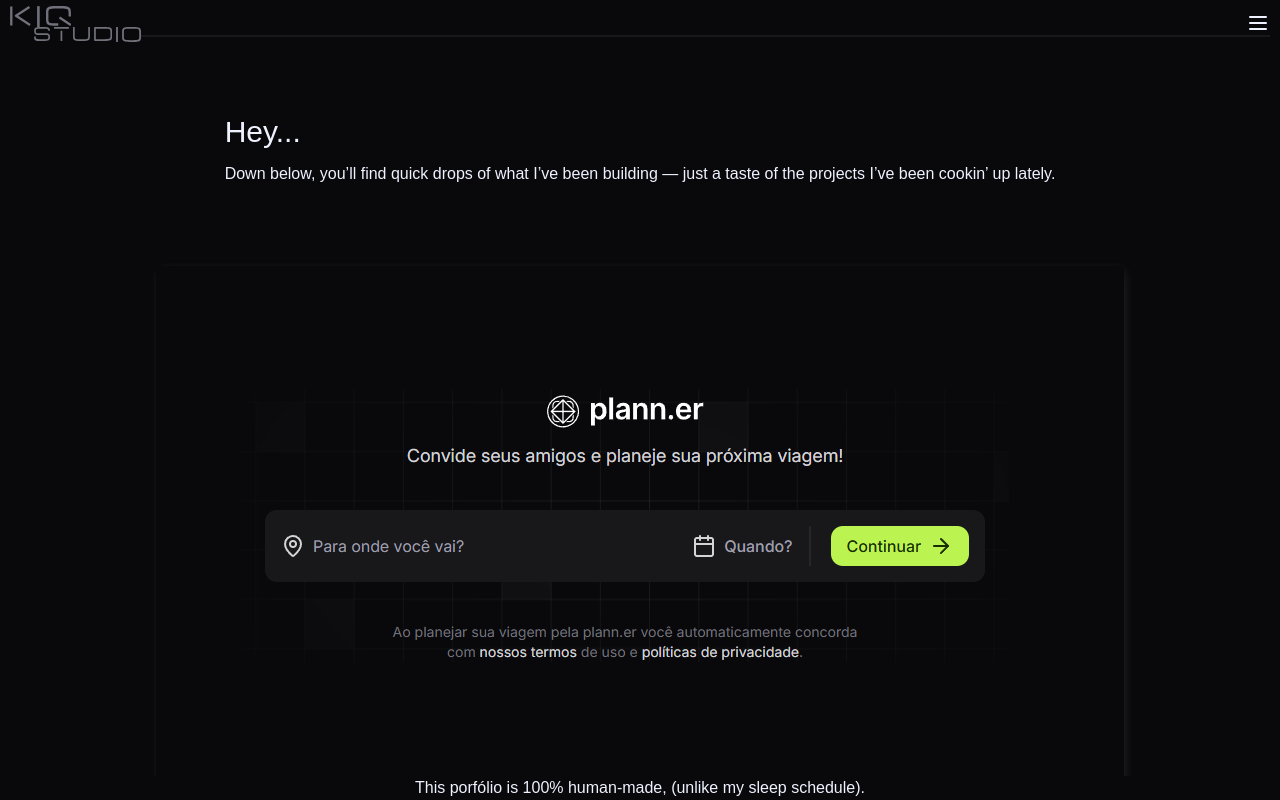
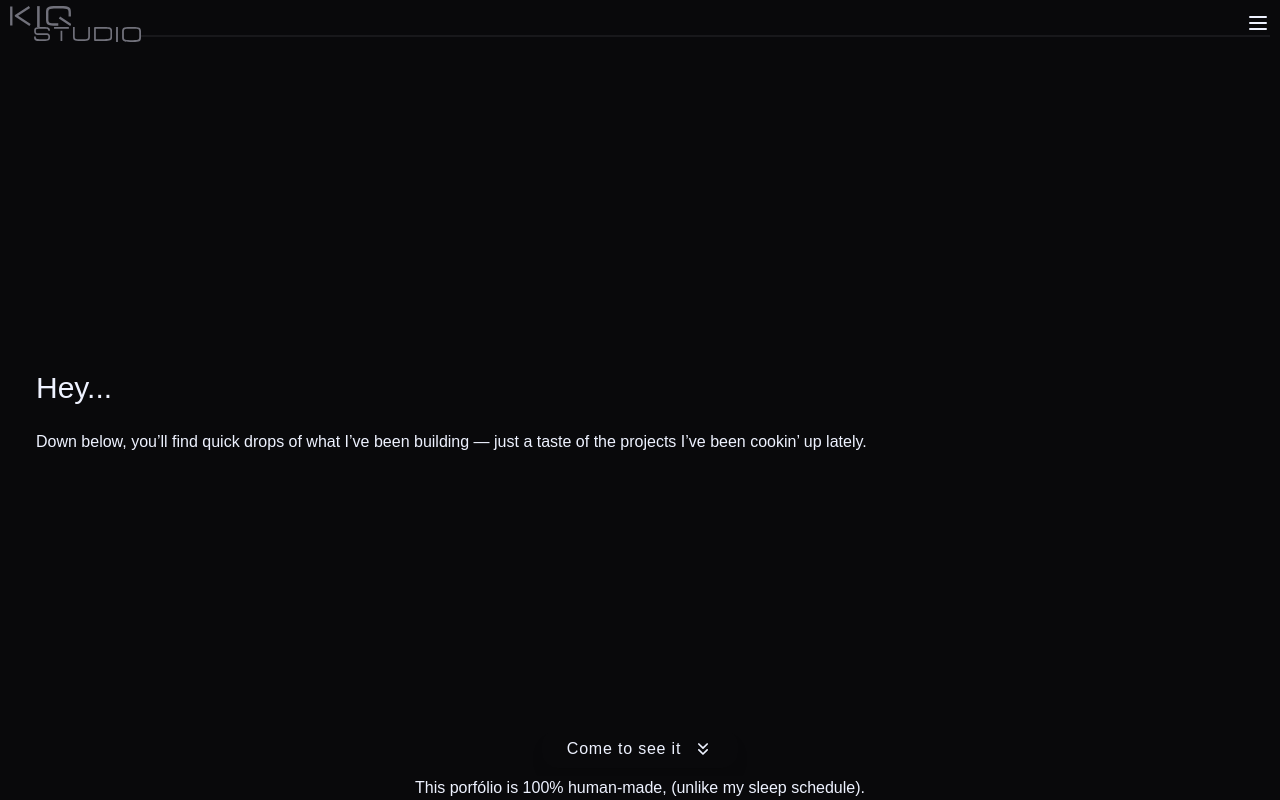
Before and after one commit to kiqprado/kiqstudio, a Next.js app: page / in a window 1280 px wide. Built offline with nearby package versions, Linux system fonts and the light colour scheme; no server answers; a web font is replaced by a local one.

Commit message:
fix n feat: insert new elements and fixing ui components to create a better UX

```diff
--- a/package.json
+++ b/package.json
@@ -16,7 +16,8 @@
     "lucide-react": "^0.514.0",
     "next": "15.3.3",
     "react": "^19.0.0",
-    "react-dom": "^19.0.0"
+    "react-dom": "^19.0.0",
+    "tailwind-variants": "^1.0.0"
   },
   "devDependencies": {
     "@eslint/eslintrc": "^3",
--- a/src/app/components/header.tsx
+++ b/src/app/components/header.tsx
@@ -4,7 +4,7 @@
 
 import { MainMenuModal } from './menu-modal'
 
-import { Button } from '../elements/button'
+import { ButtonIcon } from '../elements/button-icon'
 import { Logo } from '../elements/logo'
 
 import { Menu } from 'lucide-react'
@@ -23,12 +23,12 @@
         isMobileRange={true}
       />
       <div className='w-full flex flex-col'>
-        <Button
+        <ButtonIcon
           onClick={HandleOpeningMenu}
-          className='self-end'
+          align='end'
         >
           <Menu/>
-        </Button>
+        </ButtonIcon>
         <div className='h-0.5 bg-zinc-900'/>
       </div>
 
--- a/src/app/components/menu-modal.tsx
+++ b/src/app/components/menu-modal.tsx
@@ -3,8 +3,6 @@
 import Link from 'next/link'
 
 import { projects, contacts } from '../portfolio-data/data'
-
-import { Button } from '../elements/button'
 
 import { X } from 'lucide-react'
 
@@ -47,12 +45,12 @@
             ref={projectsSubMenuRef}
             className='relative'
           >
-            <Button
+            <button
               onClick={HandleToggleProjectsSubMenuModal}
               className='text-lg tracking-widest font-bold hover:text-sky-500 transition-all duration-300 ease-in-out'
             >
               [ The Work ]
-            </Button>
+            </button>
             <span
               className='absolute top-2.5 text-sm font-bold text-red-500'
             >
@@ -73,11 +71,11 @@
           </div>
 
           <div className='relative'>
-            <Button
+            <button
               className='text-lg tracking-widest font-bold hover:text-sky-500 transition-all duration-300 ease-in-out'
             >
               [ Behind the Pixels ]
-            </Button>
+            </button>
             <span
               className='absolute top-2.5 text-sm font-bold text-red-500'
             >
@@ -86,12 +84,12 @@
           </div>
 
           <div className='relative'>
-            <Button
+            <button
               onClick={HandleToggleContactsSubMenuModal}
               className='text-lg tracking-widest font-bold hover:text-sky-500 transition-all duration-300 ease-in-out'
             >
               [ Let´s talk ]
-            </Button>
+            </button>
             <span
               className='absolute top-2.5 text-sm font-bold text-red-500'
             >
--- a/src/app/contacts/[slug]/contact-client-model.tsx
+++ b/src/app/contacts/[slug]/contact-client-model.tsx
@@ -6,6 +6,8 @@
 
 import { ButtonLink } from '@/app/elements/button-link'
 import { NavBarSectionTitle } from '@/app/elements/project-title-navbar'
+
+import { PageNotFound } from '@/app/error/page-not-found'
 
 import { ArrowBigLeft, ArrowBigRight } from 'lucide-react'
 
@@ -29,16 +31,14 @@
 
   if(!contact) {
     return (
-      <div className='fixed inset-0 bg-zinc-950/50 flex'>
-        <div className='m-auto px-6 py-3 flex items-center justify-center'>
-          <span className='font-medium text-xl'>Contact unavailable</span>
-        </div>
-      </div>
+      <PageNotFound>
+        Contact unavailable
+      </PageNotFound>
     )
   }
 
   return (
-    <div>
+    <div className='h-svh flex'>
       <div
         className={`w-full max-w-4xl fixed ${mobileRangeFull ? 'top-3' : 'top-5'} left-1/2 -translate-x-1/2 z-10 flex items-center justify-center gap-3 px-3`}>
         <ButtonLink
@@ -55,6 +55,18 @@
           <ArrowBigRight/>
         </ButtonLink>
       </div>
+
+      <div
+        className='m-auto'
+      >
+        <ButtonLink
+          href={'/'}
+        >
+          Home
+        </ButtonLink>
+      </div>
+
+
     </div>
   )
 }
--- a/src/app/contacts/[slug]/page.tsx
+++ b/src/app/contacts/[slug]/page.tsx
@@ -8,17 +8,16 @@
 }
 
 export default function Contacts({ params }: IContacts) {
-  const { slug } = params
+  const { slug } =  params
   const contact = contacts.find((c) => c.slug === slug)
 
   const currentIndex = contacts.findIndex((c) => c.slug === slug)
   const prevIndex = (currentIndex - 1 + contacts.length) % contacts.length
-  const nextIndex = (currentIndex - 1) % contacts.length
+  const nextIndex = (currentIndex + 1) % contacts.length
 
   const prevContact = contacts[prevIndex]
   const nextContact = contacts[nextIndex]
-
-  return (
+  return(
     <ContactClientModel
       prevContact={prevContact}
       contact={contact}
--- /dev/null
+++ b/src/app/elements/button-icon.tsx
@@ -0,0 +1,32 @@
+import { ReactNode, ComponentProps } from 'react'
+import { tv, type VariantProps } from 'tailwind-variants'
+
+const ButtonIconVariants = tv({
+  base: 'flex',
+  variants: {
+    align: {
+      start: 'self-start',
+      center: 'self-center',
+      end: 'self-end'
+    }
+  },
+  defaultVariants: {
+    align: 'center'
+  }
+})
+
+interface IButtonIcon extends ComponentProps<'button'>,
+VariantProps<typeof ButtonIconVariants> {
+  children: ReactNode
+}
+
+export function ButtonIcon({ children, align, ...props } : IButtonIcon) {
+  return (
+    <button
+      {...props}
+      className={ButtonIconVariants({ align })}
+    >
+      {children}
+    </button>
+  )
+}
--- a/src/app/elements/button.tsx
+++ b/src/app/elements/button.tsx
@@ -1,13 +1,48 @@
 import { ComponentProps, ReactNode } from 'react'
+import { tv, type VariantProps} from 'tailwind-variants'
 
-interface Ibutton extends ComponentProps<'button'> {
+const ButtonVariants = tv({
+  base: [
+    'px-6 py-1.5 relative overflow-hidden outline-none',
+    'flex items-center gap-3 text-center tracking-wider',
+    'border border-transparent rounded-2xl shadow-lg hover:shadow-lg',
+    'transition-all duration-500 ease-[cubic-bezier(0.25,0.1,0.25,1)]',
+    'transform hover:scale-105 hover:-translate-y-1',
+    'hover:[filter:brightness(1.05)_drop-shadow(0_2px_4px_rgba(0,0,0,0.2))]',
+    'hover:shadow-[0_5px_15px_-5px_rgba(0,0,0,0.7)]',
+    'hover:[transform:translateY(-0.25rem)_scale(1.02)]',
+    'hover:[&>span]:[transform:scale(0.98)]',
+    'before:content-[""] before:absolute before:inset-0',
+    'before:bg-[linear-gradient(90deg,rgba(255,255,255,0.3)_0%,rgba(255,255,255,0)_70%)]',
+    'before:opacity-0 hover:before:opacity-100',
+    'before:transition-opacity before:duration-500',
+    'active:scale-95 active:shadow-md',
+    'active:[transform:translateY(0)_scale(0.98)]',
+    '[&>span]:transition-[transform] [&>span]:duration-500'
+  ],
+  variants: {
+    size: {
+      fit: 'w-fit',
+      full: 'w-full'
+    }
+  },
+  defaultVariants: {
+    size: 'fit'
+  }
+})
+
+interface Ibutton extends ComponentProps<'button'>,
+VariantProps<typeof ButtonVariants> {
   children: ReactNode
+  onClick: () => void
 }
 
-export function Button({ children, ...props }: Ibutton) {
+export function Button({ children, size, onClick, ...props }: Ibutton) {
   return(
     <button
       {...props}
+      onClick={onClick}
+      className={ButtonVariants({ size })}
     >
       {children}
     </button>
--- /dev/null
+++ b/src/app/error/page-not-found.tsx
@@ -0,0 +1,25 @@
+import { ReactNode } from 'react'
+
+import Link from 'next/link'
+
+interface IPageNotFound {
+  children: ReactNode
+}
+
+export function PageNotFound({ children }: IPageNotFound) {
+  return (
+    <div className='fixed inset-0 flex bg-neutral-950/70'>
+      <div className='m-auto flex flex-col items-center gap-3'>
+        <h3 className='font-bold tracking-wider'>
+          {children}
+        </h3>
+        <Link
+          href={'/'}
+          className='text-center font-bold tracking-wider'
+        >
+          Home
+        </Link>
+      </div>
+    </div>
+  )
+}
--- a/src/app/page.tsx
+++ b/src/app/page.tsx
@@ -3,24 +3,36 @@
 import { useRef, useEffect, useState } from 'react'
 
 import gsap from 'gsap'
-import TextPlugin  from 'gsap'
+import ScrollTrigger from 'gsap/ScrollTrigger'
+import TextPlugin  from 'gsap/TextPlugin'
 import lottie, { AnimationItem } from 'lottie-web'
 import {AnimatePresence, motion} from 'framer-motion'
 
 import Image from 'next/image'
 import Link from 'next/link'
 
+import { useMediaRange } from './utils/breakpoints-hook'
+import { projects } from './portfolio-data/data'
+
 import { Header } from './components/header'
 import { Footer } from './components/footer'
-
-import { useMediaRange } from './utils/breakpoints-hook'
-
-import { projects } from './portfolio-data/data'
 import { LocationAndTimeDisplay } from './components/location-and-time-display'
 
-gsap.registerPlugin(TextPlugin)
+import { Button } from './elements/button'
+
+import { ChevronsDown, ArrowDown } from 'lucide-react'
+
+gsap.registerPlugin(TextPlugin, ScrollTrigger)
 
 export default function Home() {
+  // SCROLL REVEAL REF
+  const mainContainerRef = useRef(null)
+  const introMainDescriptionSectionRef = useRef<HTMLDivElement>(null)
+  const projectPresentationDetailsRef = useRef<HTMLDivElement>(null)
+  const socialsMediaConnectionsRef = useRef<HTMLDivElement>(null)
+  const shortSelfPresentationRef = useRef<HTMLDivElement>(null)
+  const userLocationSettingRef = useRef<HTMLDivElement>(null)
+
   //SHORT PORTFOLIO PRESENTATION
   const titlePresentationRef = useRef(null)
   const descriptionPresentationRef = useRef(null)
@@ -47,6 +59,13 @@
   const mobileRangeFull = isMobileSM || isMobileMD || isMobileLG
   const tabletRangeFull = isTabletMD || isTabletLG
 
+  function HandleScrollToProjectsView() {
+    projectPresentationDetailsRef.current?.scrollIntoView({
+      behavior: 'smooth',
+      block: 'start'
+    })
+  }
+
   // ANIMATION PORTFOLIO SHORT PRESENTATION
   useEffect(() => {
     if(titlePresentationRef.current) {
@@ -54,11 +73,25 @@
         opacity: 0
       }, {
         opacity: 1,
-        duration: 1.5,
-        ease: 'power2.inOut'
+        delay: 0.3,
+        duration: 1,
+        ease: 'power2.inOut',
       })
     }
-  }, [])
+
+    if(descriptionPresentationRef.current) {
+      gsap.fromTo(descriptionPresentationRef.current, {
+        text: ' ',
+        opacity: 0
+      }, {
+        text: { value: introDescription},
+        opacity: 1,
+        delay: 0.5,
+        duration: 2,
+        ease: 'power1.inOut'
+      })
+    }
+  }, [titlePresentationRef, descriptionPresentationRef])
 
   // ANIMATION CARD CAROUSEL IMAGES PROJECTS
   useEffect(() => {
@@ -87,12 +120,14 @@
     function AnimatedProjectsTitleTransition() {
      if(projectsTitleCarouselRef.current) {
       gsap.fromTo(projectsTitleCarouselRef.current, {
-        text: ''
+        text: '______',
+        opacity: 0
       }, {
         text: {
           value: projects[currentProjectTitleIdex].title,
           delimiter: '',
         },
+        opacity: 1,
         duration: 2.5,
         ease: 'power1.inOut'
       })
@@ -136,20 +171,51 @@
     }
   }, [])
 
+    // DATA INTRO CONST´S
+    const introDescription: string = 'Down below, you’ll find quick drops of what I’ve been building — just a taste of the projects I’ve been cookin’ up lately.'
+
   return (
     <div className='h-svh flex flex-col items-center'>
       <Header/>
-      <main className='px-3 py-1.5 flex-1 flex flex-col items-center gap-5 overflow-y-auto'>
-        <div className='py-15 space-y-3'>
+      <main
+        ref={mainContainerRef}
+        className={`flex-1 ${mobileRangeFull || tabletRangeFull ? 'px-3': 'px-9'} flex flex-col items-center gap-5 overflow-y-auto`}
+      >
+        <div
+          ref={introMainDescriptionSectionRef}
+          className='min-h-full min-w-full relative flex flex-col gap-6 justify-center'>
           <h2
             ref={titlePresentationRef}
-            className='text-3xl'
+            className={`${mobileRangeFull ? 'text-4xl tracking-wider' : 'text-3xl'}`}
           >
             Hey...
           </h2>
-          <p className={`text-justify ${mobileRangeFull ? 'text-lg':'text-md'}`}>Down below, you’ll find quick drops of what I’ve been building — just a taste of the projects I’ve been cookin’ up lately.</p>
+          <p
+
+            ref={descriptionPresentationRef}
+            className={`text-justify ${mobileRangeFull ? 'text-lg min-h-24':'text-md'}`}
+          >
+            {introDescription}
+          </p>
+
+          <div className='absolute bottom-2 left-1/2 -translate-x-1/2 w-full flex items-center justify-center'>
+            <Button
+              onClick={HandleScrollToProjectsView}
+              size='fit'
+            >
+              Come to see it
+              <ChevronsDown
+                className='size-5'
+              />
+          </Button>
           </div>
-        <div className='flex flex-col items-center gap-3'>
+        </div>
+
+        <div className='min-h-full'>
+          <div
+            ref={projectPresentationDetailsRef}
+            className='py-3 flex flex-col items-center space-y-6 text-center'
+          >
             <AnimatePresence mode='wait'>
               <motion.img
                 key={currentImageProjectTemplate.slug}
@@ -163,9 +229,16 @@
               />
             </AnimatePresence>
             <p className='tracking-wider'>Some highlights of the current projects</p>
+            <span className='flex gap-3 items-center'>
+              Don’t miss out! See the full details
+              <ArrowDown
+                className='size-5 hover:text-sky-600 transition-colors duration-300 ease-in'
+              />
+            </span>
             <div>
               <Link
                 href={`/projects/${projects[currentProjectTitleIdex].slug}`}
+                className='cursor-pointer hover:text-red-600 transition-colors duration-300 ease-in'
               >
                 <span
                   ref={projectsTitleCarouselRef}
@@ -175,7 +248,13 @@
                 </span>
               </Link>
             </div>
-          <p>Find me on Socials</p>
+          </div>
+
+          <div
+            ref={socialsMediaConnectionsRef}
+            className='flex flex-col items-center gap-3'
+          >
+            <span className='text-lg'>Find me on Socials</span>
 
             <div className='flex items-center'>
               <div className='flex flex-col items-center'>
@@ -183,12 +262,12 @@
                   ref={linkedinSocialsContainerRef}
                   onMouseEnter={() => linkedinSocialsAnimationIconRef.current?.play()}
                   onMouseLeave={() => linkedinSocialsAnimationIconRef.current?.stop()}
-                className='w-10 h-10'
+                  className='w-12 h-12'
                 />
                 <Link
                   href='https://www.linkedin.com/in/kaiqueprado/'
                   target='_blank'
-                className='px-3 rounded-sm border border-transparent hover:bg-blue-500/30 hover:border hover:border-blue-100/30 transition-all duration-300 ease-in-out'
+                  className='px-3 text-lg rounded-sm border border-transparent hover:bg-blue-500/30 hover:border hover:border-blue-100/30 transition-all duration-300 ease-in-out'
                 >
                   LinkedIn
                 </Link>
@@ -198,19 +277,28 @@
                   ref={githubSocialsContainerRef}
                   onMouseEnter={() => githubSocialsAnimationIconRef.current?.play()}
                   onMouseLeave={() => githubSocialsAnimationIconRef.current?.pause()}
-                className='w-10 h-10'
+                  className='w-12 h-12'
                 />
                 <Link
                   href='https://github.com/kiqprado'
                   target='_blank'
-                className=' px-3 rounded-sm border border-transparent hover:bg-neutral-500/30 hover:border hover:border-neutral-100/30 transition-all duration-300 ease-in-out'
+                  className='px-3 text-lg rounded-sm border border-transparent hover:bg-neutral-500/30 hover:border hover:border-neutral-100/30 transition-all duration-300 ease-in-out'
                 >
                   GitHub
                 </Link>
               </div>
             </div>
+
+            <div className='flex flex-col gap-3 items-center'>
+              <span>Send me a message</span>
+              <button>Email</button>
             </div>
-        <div className='space-y-3'>
+          </div>
+        </div>
+
+        <div
+          ref={shortSelfPresentationRef}
+          className='min-h-full space-y-3'>
           <div className='flex items-center gap-3'>
             <Link
               href={'https://www.linkedin.com/in/kaiqueprado/'}
@@ -246,12 +334,15 @@
 Minha stack de estilização inclui Tailwind CSS (meu preferido), além de Sass e Bootstrap, assegurando designs precisos com código sustentável.
 
 Acredito em colaboração, inovação e soluções robustas—vamos construir algo incrível juntos!</p> */}
-          <div className='flex gap-1.5 items-center'>
+        </div>
+
+        <div
+          ref={userLocationSettingRef}
+          className='flex gap-1.5 items-center mb-16'
+        >
           <span>Location 📍</span>
           <LocationAndTimeDisplay/>
         </div>
-        </div>
-
       </main>
       <Footer/>
     </div>
--- a/src/app/projects/[slug]/project-client-model.tsx
+++ b/src/app/projects/[slug]/project-client-model.tsx
@@ -16,6 +16,7 @@
 import { NavBarSectionTitle } from '@/app/elements/project-title-navbar'
 
 import { useMediaRange } from '@/app/utils/breakpoints-hook'
+import { PageNotFound } from '@/app/error/page-not-found'
 
 import { ArrowBigLeft, ArrowBigRight } from 'lucide-react'
 
@@ -196,11 +197,9 @@
 
   if(!project) {
     return (
-      <div className='fixed inset-0 bg-zinc-950/50 flex'>
-        <div className='m-auto px-6 py-3 flex items-center justify-center'>
-          <span className='font-medium text-xl'>Projeto não encontrado</span>
-        </div>
-      </div>
+      <PageNotFound>
+        Projeto não encontrado
+      </PageNotFound>
     )
   }
 
```
Also changed, not shown: 1 other file (tests, documents, lock files or other folders). Lines whose indentation alone changed are shown as unchanged.
